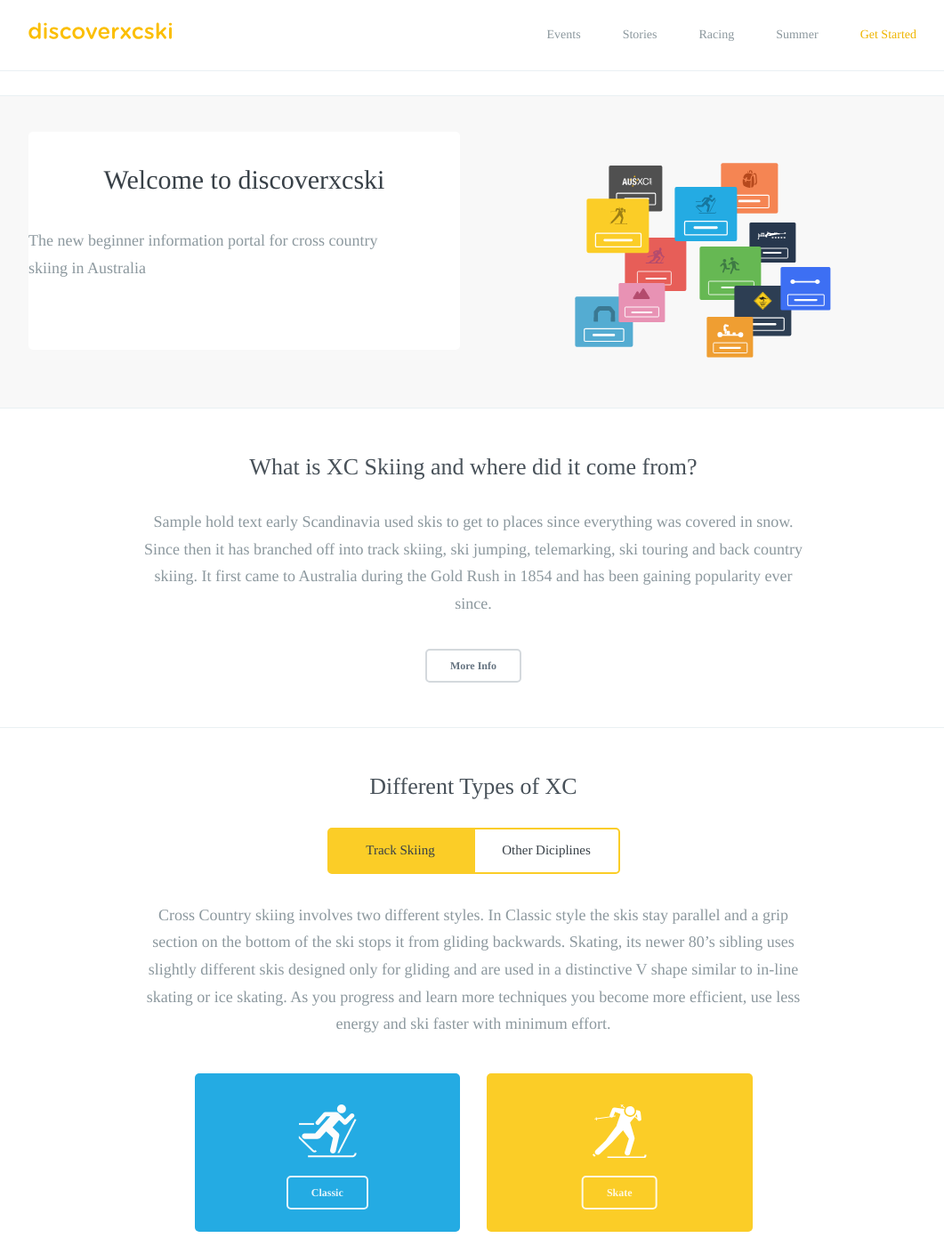
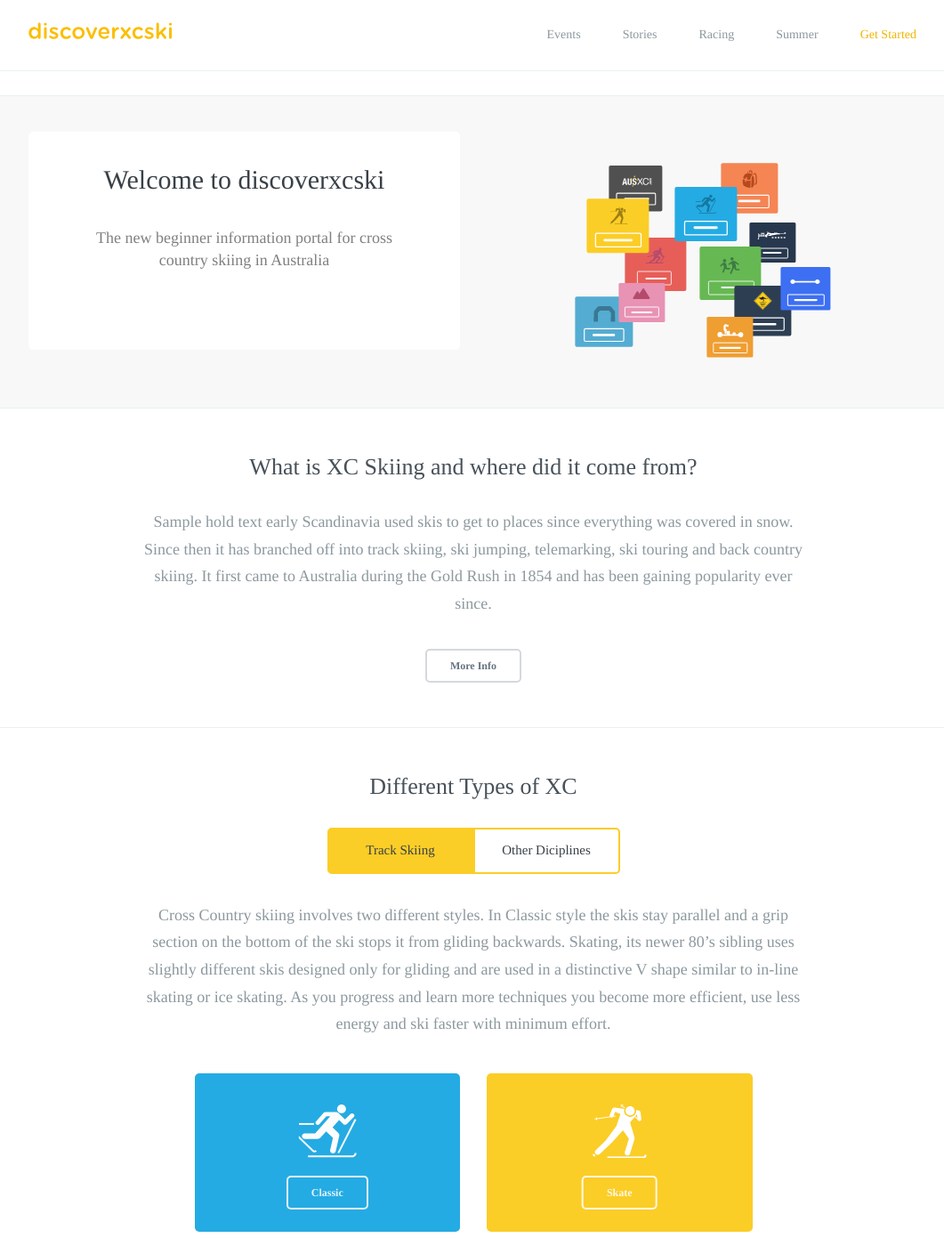
Before and after one commit to robcatto/robcatto.github.io, a Jekyll site: the page index.html, which Jekyll copies as it is, in a window 1280 px wide and 1400 px high, scrolled down 1027 px. Shown: the whole window at 89% size, without its empty margins (108-1169 px from the left). Built offline with Jekyll 4.4.1, drawn with Linux system fonts in a browser that asks for light colours; some web fonts are replaced; Markdown is read by kramdown in place of the engine named in the settings.

Commit message:
Homepage Commit

```diff
--- a/index.html
+++ b/index.html
@@ -135,9 +135,10 @@
                                                 background-color: white;
                                                 background-size: cover;
                                                 min-height: 245px;
+                                                padding: 0px 36px;
                                                 ">
                                                 <h1 class="welcome__card">Welcome to discoverxcski</h1>
-                                                <p style="margin-left: 0px; text-align: left;">The new beginner information portal for cross country skiing in Australia</p>
+                                                <p class="welcome__card--p">The new beginner information portal for cross country skiing in Australia</p>
 
 
 
--- a/style.css
+++ b/style.css
@@ -1159,6 +1159,10 @@ font-weight: 500;
 
 .welcome__card {
   font-size: 30px; color: #384047; padding-top: 34px; line-height: 1.4; font-weight: 500;
+}
+
+.welcome__card--p {
+  font-size: 18px; line-height: 1.4; color: rgba(0,0,0,0.5);
 }
 
 .feature_header {
```
